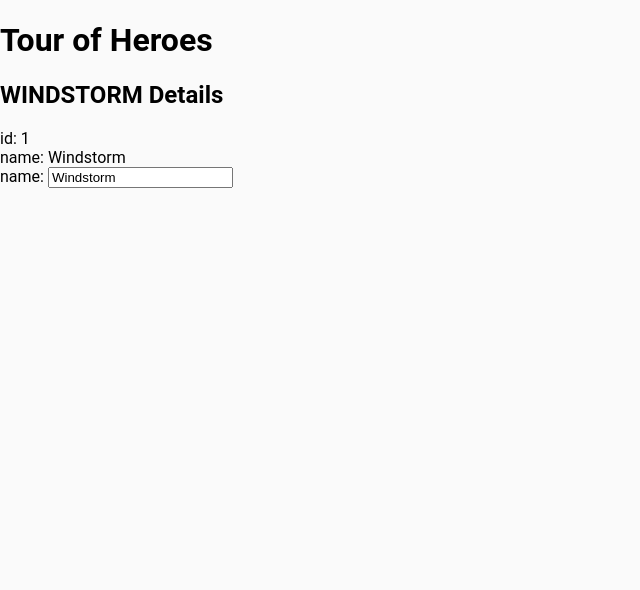
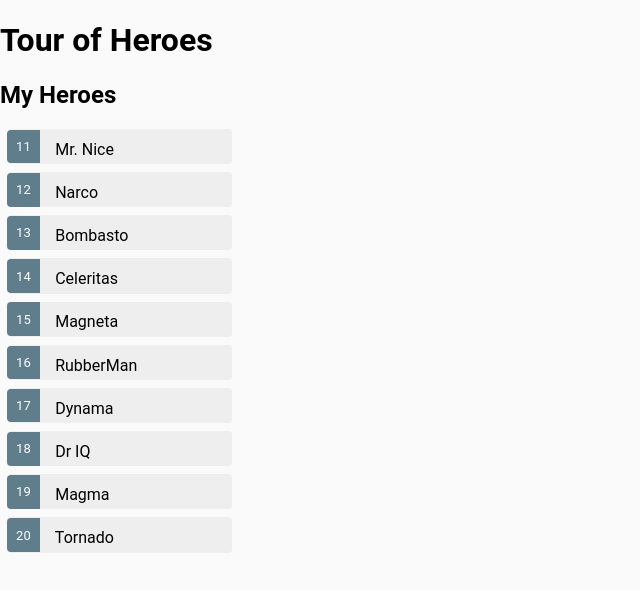
Before and after one commit to flyzsd/angular6-demo, an Angular app: page / in a window 1280 px wide. Shown: the top 590 px of the page, without its empty margins (0-640 px from the left). Built offline with nearby package versions, Linux system fonts and the light colour scheme.

Commit message:
Display list of heroes

```diff
--- a/src/app/heroes/heroes.component.html
+++ b/src/app/heroes/heroes.component.html
@@ -1,8 +1,17 @@
-<h2>{{hero.name|uppercase}} Details</h2>
-<div><span>id: </span>{{hero.id}}</div>
-<div><span>name: </span>{{hero.name}}</div>
-<div>
-  <label>name:
-    <input [(ngModel)]="hero.name" placeholder="name">
-  </label>
+<h2>My Heroes</h2>
+<ul class="heroes">
+  <li *ngFor="let hero of heroes" (click)="onSelect(hero)" [class.selected]="hero === selectedHero">
+    <span class="badge">{{hero.id}}</span> {{hero.name}}
+  </li>
+</ul>
+
+<div *ngIf="selectedHero">
+  <h2>{{selectedHero.name|uppercase}} Details</h2>
+  <div><span>id: </span>{{selectedHero.id}}</div>
+  <div><span>name: </span>{{selectedHero.name}}</div>
+  <div>
+    <label>name:
+      <input [(ngModel)]="selectedHero.name" placeholder="name">
+    </label>
+  </div>
 </div>
--- a/src/app/heroes/heroes.component.scss
+++ b/src/app/heroes/heroes.component.scss
@@ -0,0 +1,54 @@
+/* HeroesComponent's private CSS styles */
+.selected {
+  background-color: #CFD8DC !important;
+  color: white;
+}
+
+.heroes {
+  margin: 0 0 2em 0;
+  list-style-type: none;
+  padding: 0;
+  width: 15em;
+}
+
+.heroes li {
+  cursor: pointer;
+  position: relative;
+  left: 0;
+  background-color: #EEE;
+  margin: .5em;
+  padding: .3em 0;
+  height: 1.6em;
+  border-radius: 4px;
+}
+
+.heroes li.selected:hover {
+  background-color: #BBD8DC !important;
+  color: white;
+}
+
+.heroes li:hover {
+  color: #607D8B;
+  background-color: #DDD;
+  left: .1em;
+}
+
+.heroes .text {
+  position: relative;
+  top: -3px;
+}
+
+.heroes .badge {
+  display: inline-block;
+  font-size: small;
+  color: white;
+  padding: 0.8em 0.7em 0 0.7em;
+  background-color: #607D8B;
+  line-height: 1em;
+  position: relative;
+  left: -1px;
+  top: -4px;
+  height: 1.8em;
+  margin-right: .8em;
+  border-radius: 4px 0 0 4px;
+}
--- a/src/app/heroes/heroes.component.ts
+++ b/src/app/heroes/heroes.component.ts
@@ -1,5 +1,6 @@
 import {Component, OnInit} from '@angular/core';
 import {Hero} from '../model/hero';
+import {HEROES} from '../model/mock-heroes';
 
 @Component({
   selector: 'app-heroes',
@@ -7,10 +8,9 @@
   styleUrls: ['./heroes.component.scss']
 })
 export class HeroesComponent implements OnInit {
-  hero: Hero = {
-    id: 1,
-    name: 'Windstorm'
-  };
+  heroes = HEROES;
+
+  selectedHero: Hero;
 
   constructor() {
   }
@@ -18,4 +18,8 @@
   ngOnInit() {
   }
 
+  onSelect(hero: Hero): void {
+    this.selectedHero = hero;
+  }
+
 }
--- a/src/app/model/hero.ts
+++ b/src/app/model/hero.ts
@@ -1,4 +1,6 @@
-export class Hero {
+class Hero {
   id: number;
   name: string;
 }
+
+export {Hero};
--- /dev/null
+++ b/src/app/model/mock-heroes.ts
@@ -0,0 +1,16 @@
+import {Hero} from './hero';
+
+const HEROES: Hero[] = [
+  {id: 11, name: 'Mr. Nice'},
+  {id: 12, name: 'Narco'},
+  {id: 13, name: 'Bombasto'},
+  {id: 14, name: 'Celeritas'},
+  {id: 15, name: 'Magneta'},
+  {id: 16, name: 'RubberMan'},
+  {id: 17, name: 'Dynama'},
+  {id: 18, name: 'Dr IQ'},
+  {id: 19, name: 'Magma'},
+  {id: 20, name: 'Tornado'}
+];
+
+export {HEROES};
```
